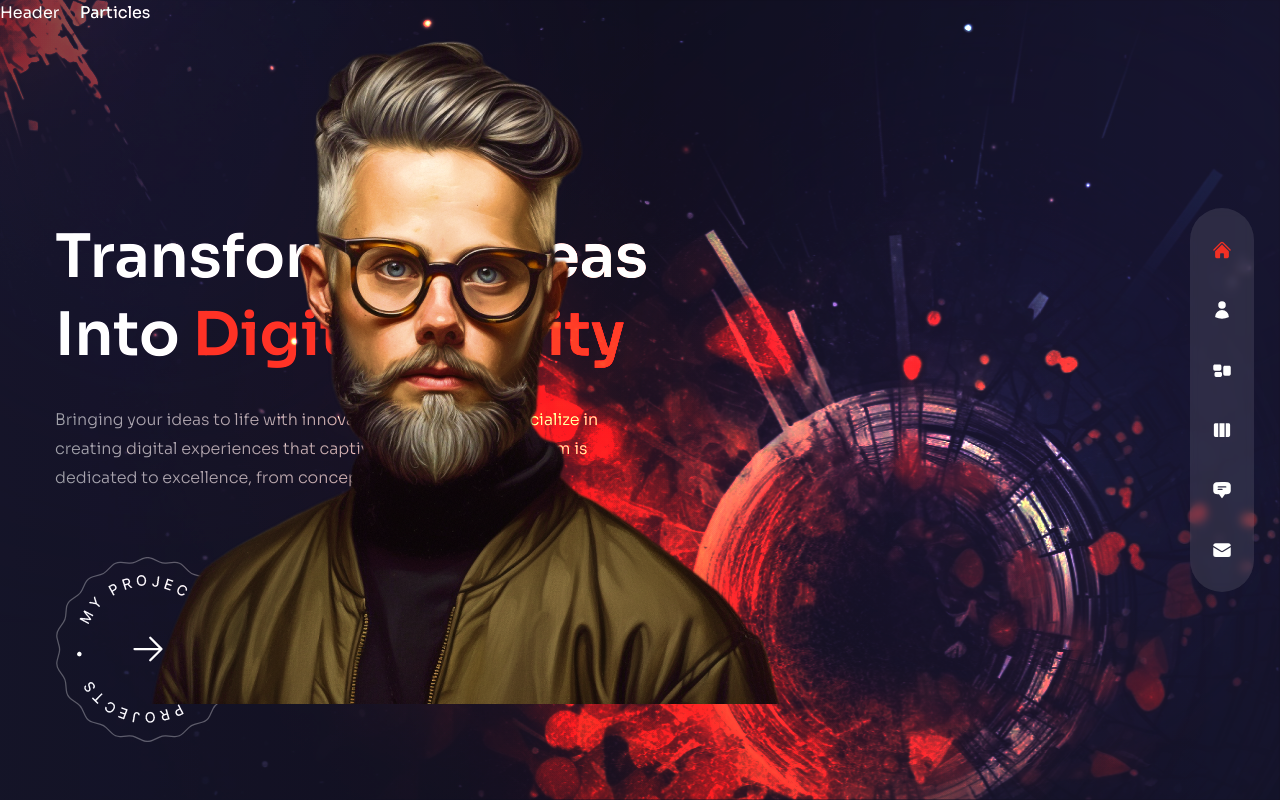
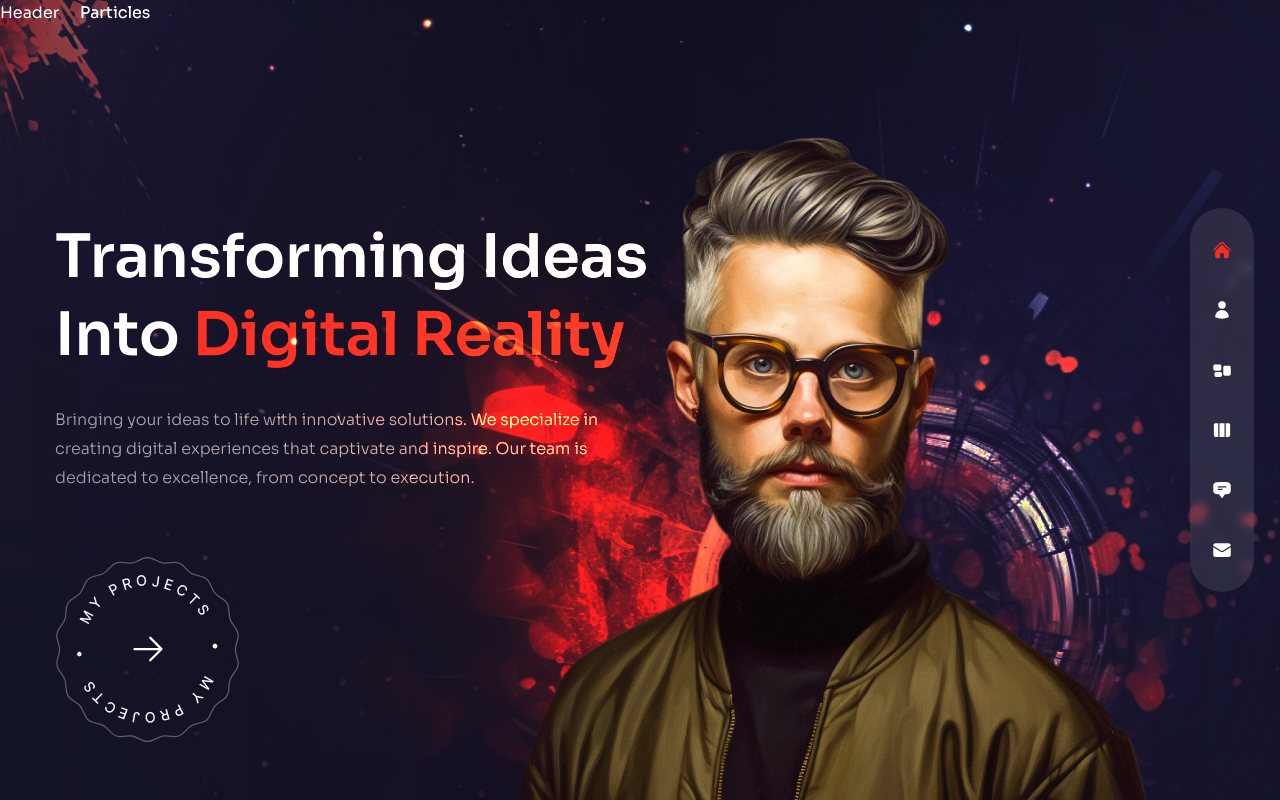
Before and after one commit to Draxy-Gaming/portfolio, a Next.js app: page / in a window 1280 px wide. Built offline with nearby package versions, Linux system fonts and the light colour scheme.

Commit message:
gooooooooo

```diff
--- a/pages/index.js
+++ b/pages/index.js
@@ -56,9 +56,15 @@ const Home = () => {
         {/*particles */}
         <div>Particles</div>
         {/* Avatar */}
-        <div className="w-full h-full max-w-[737px] max-h-[678px]">
+        <motion.div
+         variants={fadeIn("up", 0.5)}
+         transition={{ duration: 1, ease: "easeInOut" }}
+         initial="hidden"
+         animate="show"
+         exit="hidden"
+          className="w-full h-full max-w-[737px] max-h-[678px] absolute -bottom-32 lg:bottom-0 lg:right-[8%]">
           <Avatar />
-        </div>
+        </motion.div>
       </div>
     </div>
   );
```
